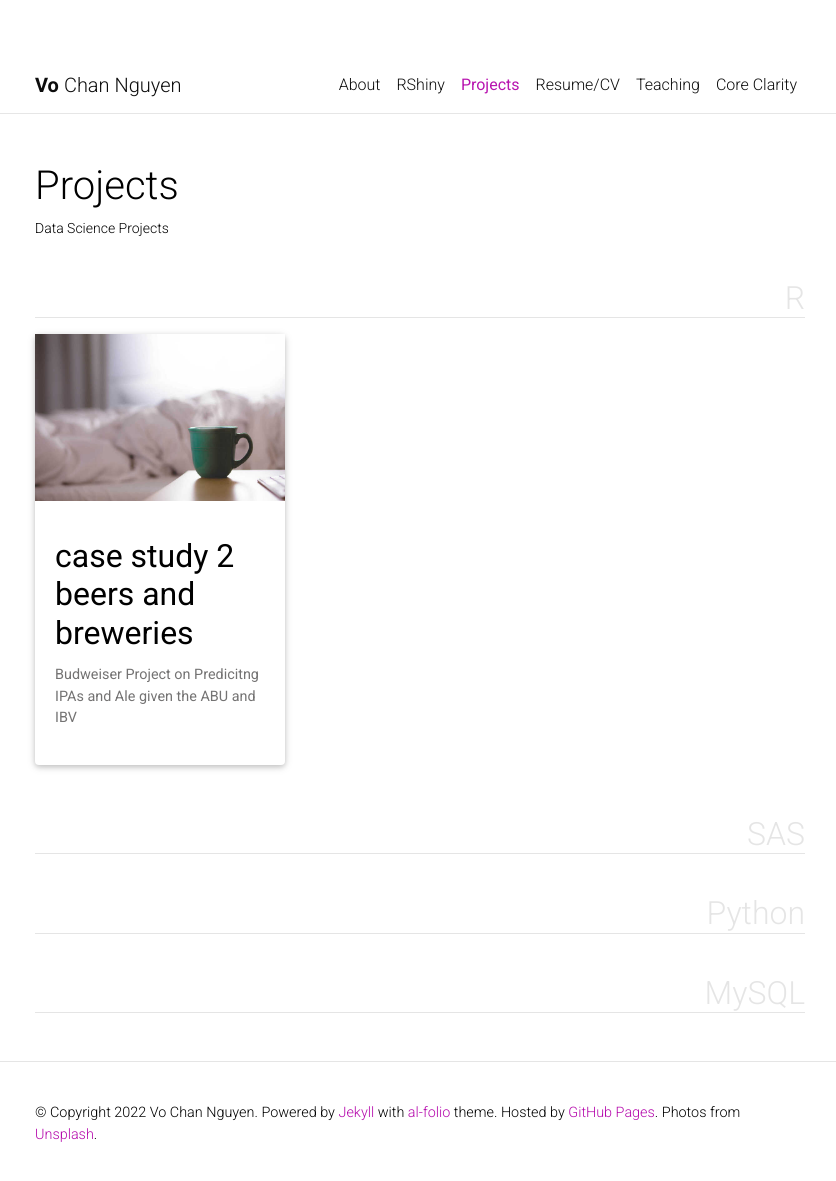
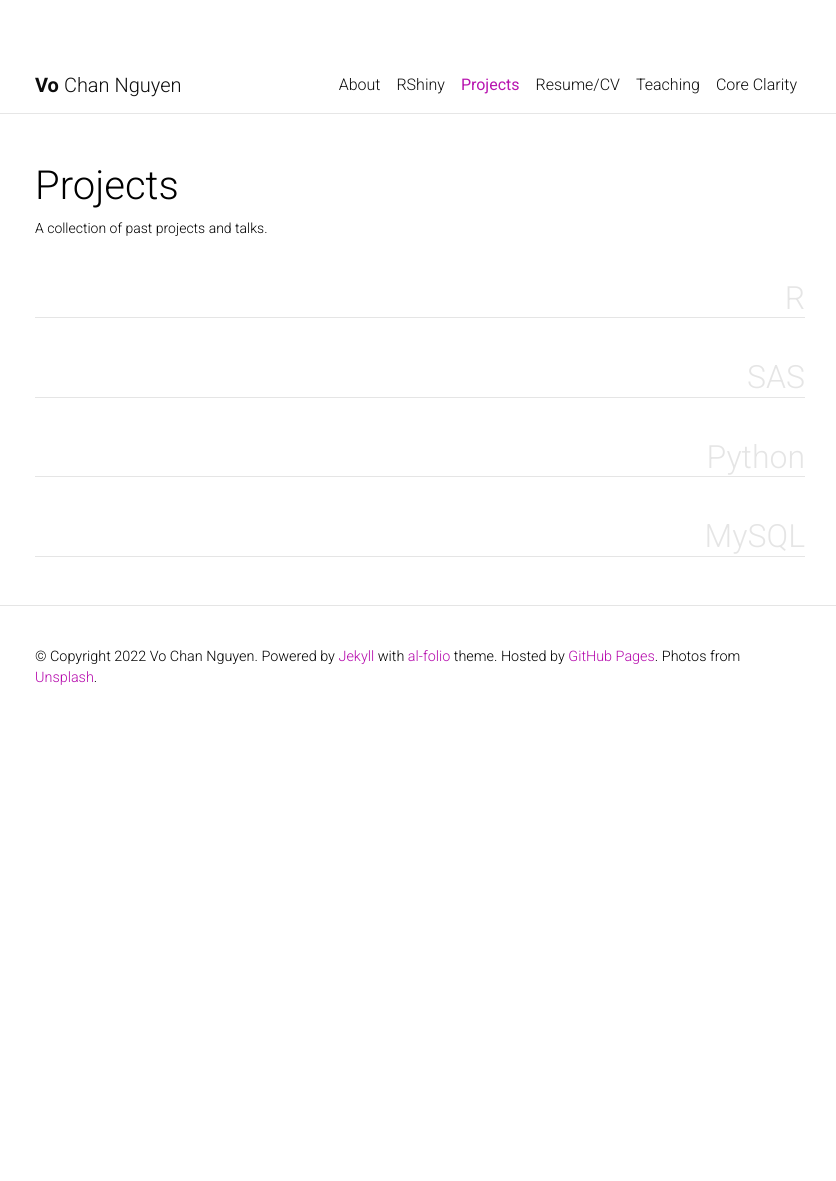
Before and after one commit to Vochannguyen/vochannguyen.github.io, a Jekyll site: the page built from _pages/projects.md, in a window 1280 px wide and 1185 px high. Shown: the top 1181 px of the window, without its empty margins (220-1056 px from the left). Built offline with Jekyll 4.4.1, drawn with Linux system fonts in a browser that asks for light colours; full-size pictures stand in for the smaller copies a plugin makes; comment, search, counter and statistics services are not loaded; a style sheet for code colours, icons or effects is not loaded.

Commit message:
r changes

```diff
--- a/_pages/projects.md
+++ b/_pages/projects.md
@@ -2,9 +2,8 @@
 layout: page
 title: Projects
 permalink: /projects/
-description: Data Science Projects
+description: A collection of past projects and talks.
 nav: true
-nav_order: 2
 display_categories: [R, SAS, Python, MySQL]
 horizontal: false
 ---
```
Also changed, not shown: _projects/Case-Study-1B.md (+1 -1 lines).
